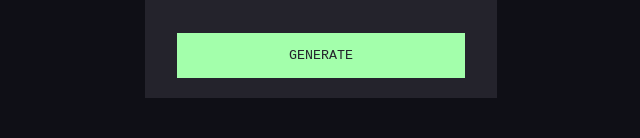
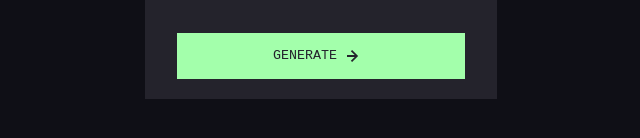
Before and after one commit to zhonions/generatorPassword, a plain HTML site: page index.html in a window 1280 px wide. Shown: the part 552-690 px from the top of the page, 319-959 px from the left. Drawn offline with Linux system fonts and the light colour scheme.

Commit message:
img arrow

```diff
--- a/index.css
+++ b/index.css
@@ -163,6 +163,6 @@ body {
   color: var(--main-color6);
 }
 
-#buttonContainer i {
+#buttonContainer img{
   padding: 2px 10px;
 }
--- a/index.html
+++ b/index.html
@@ -60,7 +60,7 @@
 
           <div id="buttonContainer">
             <button id="generateBtn">
-              GENERATE
+              GENERATE <img src="./images/icon-arrow-right.svg" alt="">
             </button>
           </div>
         </div>
```
